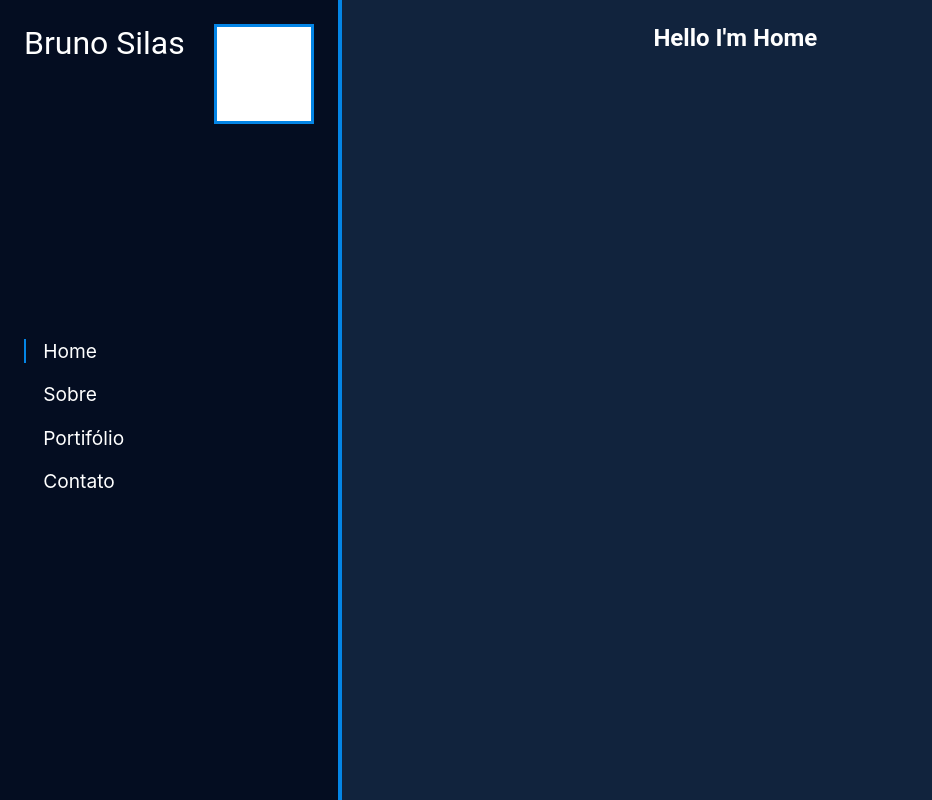
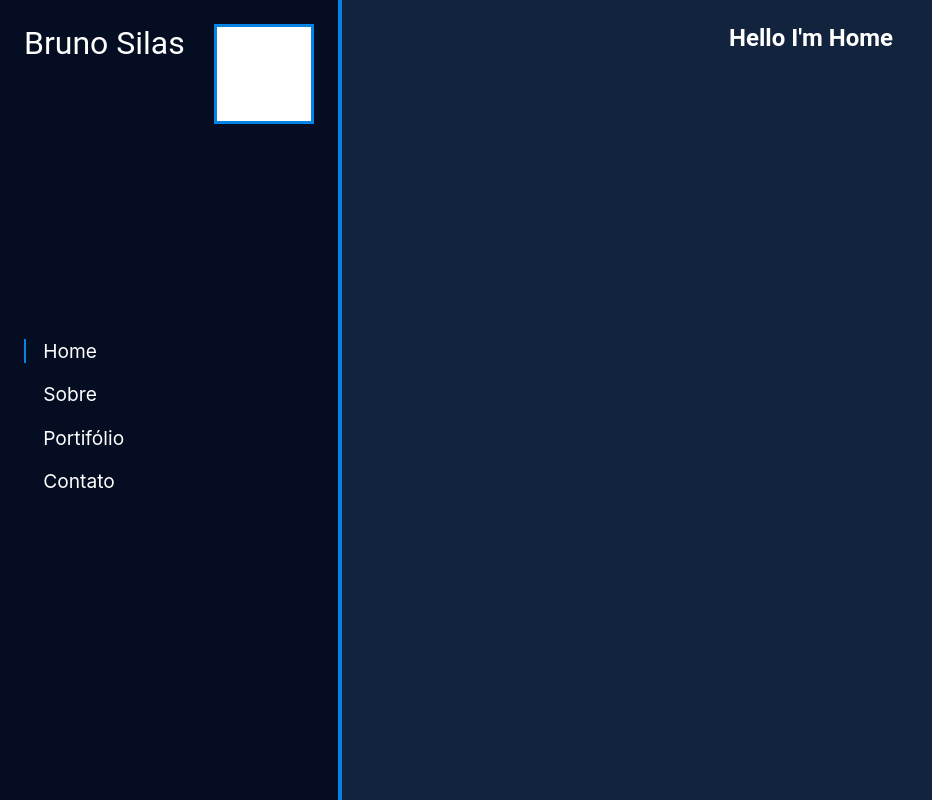
Before and after one commit to BW-MW/Source-portfolio-code, a React (Create React App) app: page /#/ in a window 1280 px wide. Shown: the whole page, without its empty margins (0-932 px from the left). Built offline with nearby package versions, Linux system fonts and the light colour scheme.

Commit message:
No percentage

```diff
--- a/src/components/PageMainTitle/styles.css
+++ b/src/components/PageMainTitle/styles.css
@@ -3,6 +3,6 @@ h1 {
   font-weight: bold;
   font-family: "Roboto";
 
-  width: 83%;
+  min-width: 260px;
   text-align: center;
 }
--- a/src/pages/About/styles.css
+++ b/src/pages/About/styles.css
@@ -1,15 +1,18 @@
-.side-dec {
-  width: 100%;
-  height: 15px;
-  margin: 0 1rem;
-  background-color: var(--border-and-active-link);
-}
-
 .wrapper {
   width: 100%;
   height: 35px;
   display: flex;
+  margin-top: 20px;
+  justify-content: center;
   align-items: center;
+}
+
+.side-dec {
+  width: 100%;
+  max-width: 330px;
+  height: 15px;
+  margin: 0 1rem;
+  background-color: var(--border-and-active-link);
 }
 
 .description {
@@ -20,3 +23,8 @@
 
   color: var(--white);
 }
+
+
+@media (max-width: 992) {
+
+}
```
Also changed, not shown: 1 other file (tests, documents, lock files or other folders).
